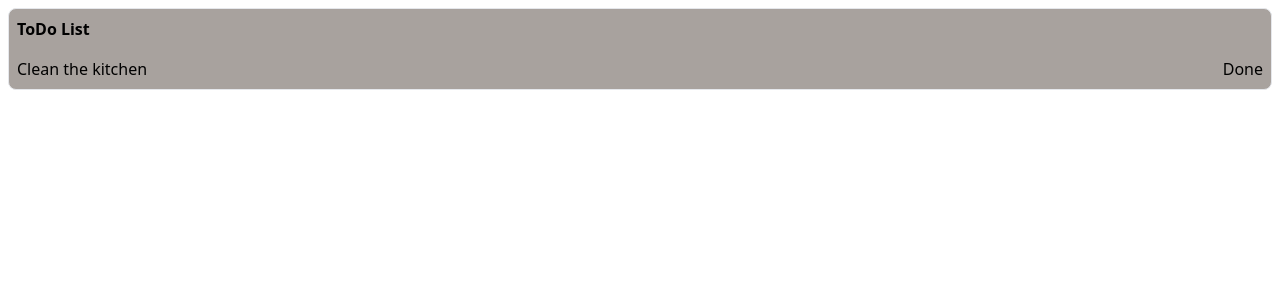
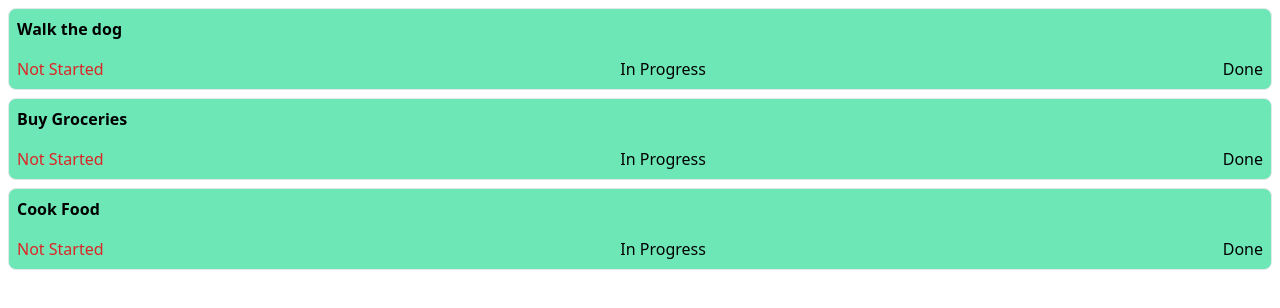
Before and after one commit to LilyBurton/to-do-app, a React (Vite) app: page / in a window 1280 px wide. Shown: the top 308 px of the page. Built offline with nearby package versions, Linux system fonts and the light colour scheme.

Commit message:
React Components

```diff
--- a/src/App.tsx
+++ b/src/App.tsx
@@ -1,24 +1,20 @@
-
 import './App.css'
+import TaskCard from './tasks'
 
 function App() {
-  const title = "ToDo List"
-  const task = "Clean the kitchen"
+  const title = "Walk the dog"
+  const notStarted = "Not Started"
+  const inProgress = "In Progress"
   const status = "Done"
   return (
-    <div className="border rounded-lg px-2 m-2 bg-stone-400">
-      <div className="text-base font-semibold py-2">
-        {title}
-      </div>
-      <div className="flex gap-4 justify-between py-2">
-        <div>{task}</div>
-        <div>{status}</div>
-      </div>
-      <div>
-
-      </div>
-
-    </div>
+  <>
+    <TaskCard title={title} notStarted={notStarted} inProgress={inProgress} status={status}/>
+    <TaskCard title="Buy Groceries" notStarted={notStarted} inProgress={inProgress} status={status}/>
+    <TaskCard title="Cook Food" notStarted={notStarted} inProgress={inProgress} status={status}/>
+    {/* {card (title, notStarted, inProgress, status)}
+    {card ("Cook food", notStarted, inProgress, status)}
+    {card ("Buy groceries", notStarted, inProgress, status)} */}
+  </>
   )
 }
 
--- /dev/null
+++ b/src/tasks.tsx
@@ -0,0 +1,16 @@
+const TaskCard = ({title, notStarted, inProgress, status}) => {
+    return <div className="border rounded-lg px-2 m-2 bg-emerald-300">
+    <div className="text-base font-semibold py-2">
+      {title}
+      </div>
+        <div className="flex gap-4 justify-between py-2">
+          <div className="text-red-600">{notStarted}</div>
+          <div>{inProgress}</div>
+          <div>{status}</div>
+        </div>
+      <div>
+    </div>
+  </div>
+}
+
+export default TaskCard
```
